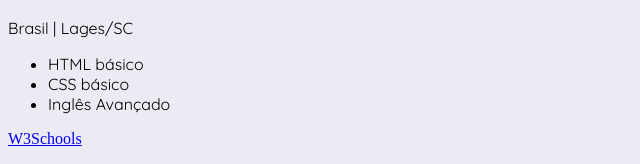
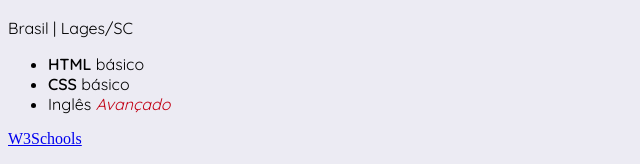
Before and after one commit to vinistopa/vinistopa.github.io, a plain HTML site: page index.html in a window 1280 px wide. Shown: the part 383-547 px from the top of the page, without its empty margins (0-640 px from the left). Drawn offline with Linux system fonts and the light colour scheme.

Commit message:
Requisitos 2 e 3.

```diff
--- a/index.html
+++ b/index.html
@@ -12,7 +12,6 @@
     <link rel="preconnect" href="https://fonts.gstatic.com" crossorigin>
     <link href="https://fonts.googleapis.com/css2?family=Albert+Sans:ital,wght@0,100;0,200;0,300;0,400;0,500;0,600;0,700;0,800;0,900;1,100;1,200;1,300;1,400;1,500;1,600;1,700;1,800;1,900&display=swap" rel="stylesheet">
     <style>
-
         body {
             background-color: #ECEBF3;
         }
@@ -25,6 +24,14 @@
         p, ul {
             font-family: 'Quicksand', sans-serif;
         }
+
+        strong {
+            font-weight: 550;
+        }
+
+        em {
+            color: #c20114ff;
+        }
     </style>
 </head>
 <body>
@@ -32,9 +39,9 @@
     <img width="300px" src="img/eu.jpg" alt="Foto de Vinicius">
     <p>Brasil | Lages/SC</p>
     <ul>
-        <li>HTML básico</li>
-        <li>CSS básico</li>
-        <li>Inglês Avançado</li>
+        <li><strong>HTML</strong> básico</li>
+        <li><strong>CSS</strong> básico</li>
+        <li>Inglês <em>Avançado</em></li>
     </ul>
     <a href="https://www.w3schools.com/" target="_blank">W3Schools</a>
 </body>
```
